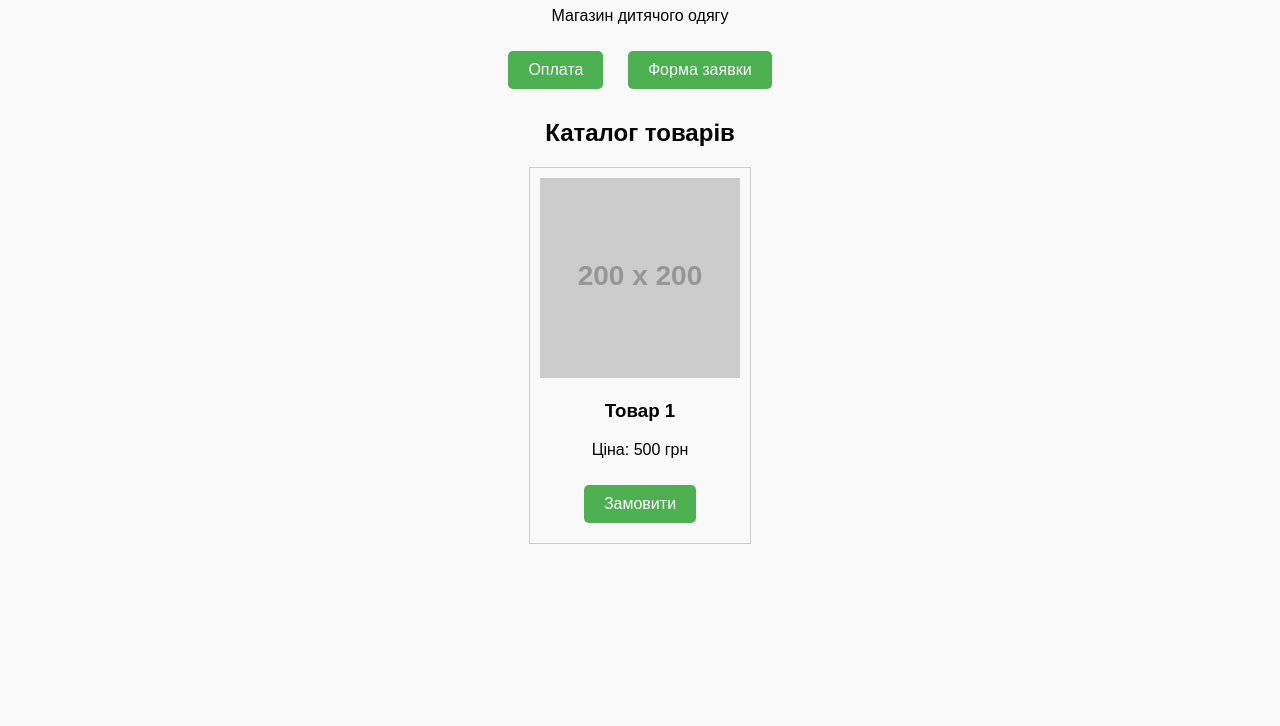
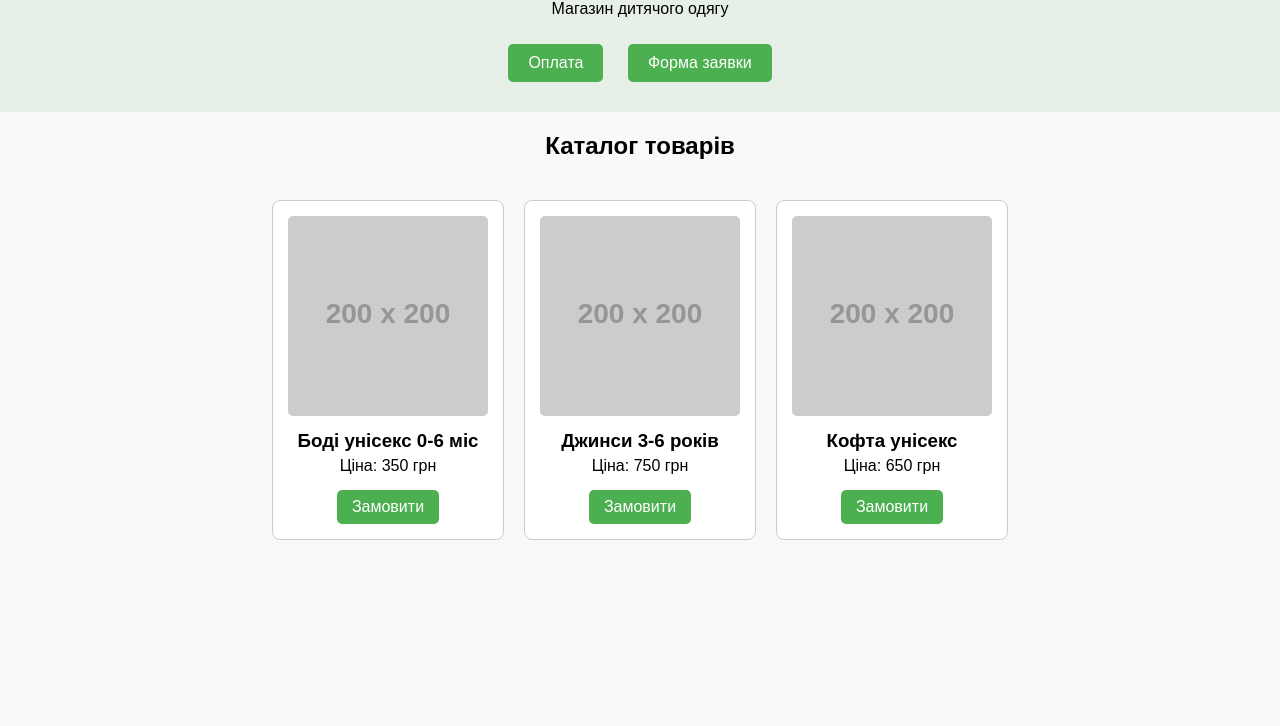
Before and after one commit to nadiiayura9-lgtm/littleevavibe-site, a plain HTML site: page index.html in a window 1280 px wide. Shown: the part 74-800 px from the top of the page. Drawn offline with Linux system fonts and the light colour scheme; placeholder pictures from the web are drawn by us.

Commit message:
Update index.html

```diff
--- a/index.html
+++ b/index.html
@@ -5,27 +5,53 @@
   <meta name="viewport" content="width=device-width, initial-scale=1.0">
   <title>Littleevavibe</title>
   <style>
-    body { font-family: Arial, sans-serif; text-align: center; background: #f9f9f9; }
-    h1 { color: #4CAF50; }
-    a { display: inline-block; margin: 10px; padding: 10px 20px; background: #4CAF50; color: white; text-decoration: none; border-radius: 5px; }
-    a:hover { background: #45a049; }
+    body { font-family: Arial, sans-serif; text-align: center; background: #f9f9f9; margin: 0; padding: 0; }
+    header { padding: 20px; background: #e6f0e6; }
+    h1 { color: #4CAF50; margin: 0; }
+    nav a { display: inline-block; margin: 10px; padding: 10px 20px; background: #4CAF50; color: white; text-decoration: none; border-radius: 5px; }
+    nav a:hover { background: #45a049; }
+
+    .catalog { display: flex; flex-wrap: wrap; gap: 20px; justify-content: center; padding: 20px; }
+    .product { border: 1px solid #ccc; padding: 15px; width: 200px; text-align: center; background: #fff; border-radius: 8px; }
+    .product img { width: 100%; border-radius: 5px; }
+    .product h3 { margin: 10px 0 5px; }
+    .product p { margin: 5px 0; }
+    .product a { display: inline-block; margin-top: 10px; padding: 8px 15px; background: #4CAF50; color: #fff; text-decoration: none; border-radius: 5px; }
+    .product a:hover { background: #45a049; }
   </style>
 </head>
 <body>
-  <h1>Вітаємо у Littleevavibe 🌿</h1>
-  <p>Магазин дитячого одягу</p>
+  <header>
+    <h1>Вітаємо у Littleevavibe 🌿</h1>
+    <p>Магазин дитячого одягу</p>
+    <nav>
+      <a href="oplata.html">Оплата</a>
+      <a href="form.html">Форма заявки</a>
+    </nav>
+  </header>
 
-  <a href="oplata.html">Оплата</a>
-  <a href="form.html">Форма заявки</a>
   <h2>Каталог товарів</h2>
+  <div class="catalog">
+    <div class="product">
+      <img src="https://via.placeholder.com/200" alt="Боді унісекс">
+      <h3>Боді унісекс 0-6 міс</h3>
+      <p>Ціна: 350 грн</p>
+      <a href="form.html">Замовити</a>
+    </div>
 
-<div style="display: flex; flex-wrap: wrap; gap: 20px; justify-content: center;">
-  <div style="border: 1px solid #ccc; padding: 10px; width: 200px; text-align: center;">
-    <img src="https://via.placeholder.com/200" alt="Товар 1" style="width:100%">
-    <h3>Товар 1</h3>
-    <p>Ціна: 500 грн</p>
-    <a href="form.html">Замовити</a>
+    <div class="product">
+      <img src="https://via.placeholder.com/200" alt="Джинси дитячі">
+      <h3>Джинси 3-6 років</h3>
+      <p>Ціна: 750 грн</p>
+      <a href="form.html">Замовити</a>
+    </div>
+
+    <div class="product">
+      <img src="https://via.placeholder.com/200" alt="Кофта унісекс">
+      <h3>Кофта унісекс</h3>
+      <p>Ціна: 650 грн</p>
+      <a href="form.html">Замовити</a>
+    </div>
   </div>
-</div>
 </body>
 </html>
```
